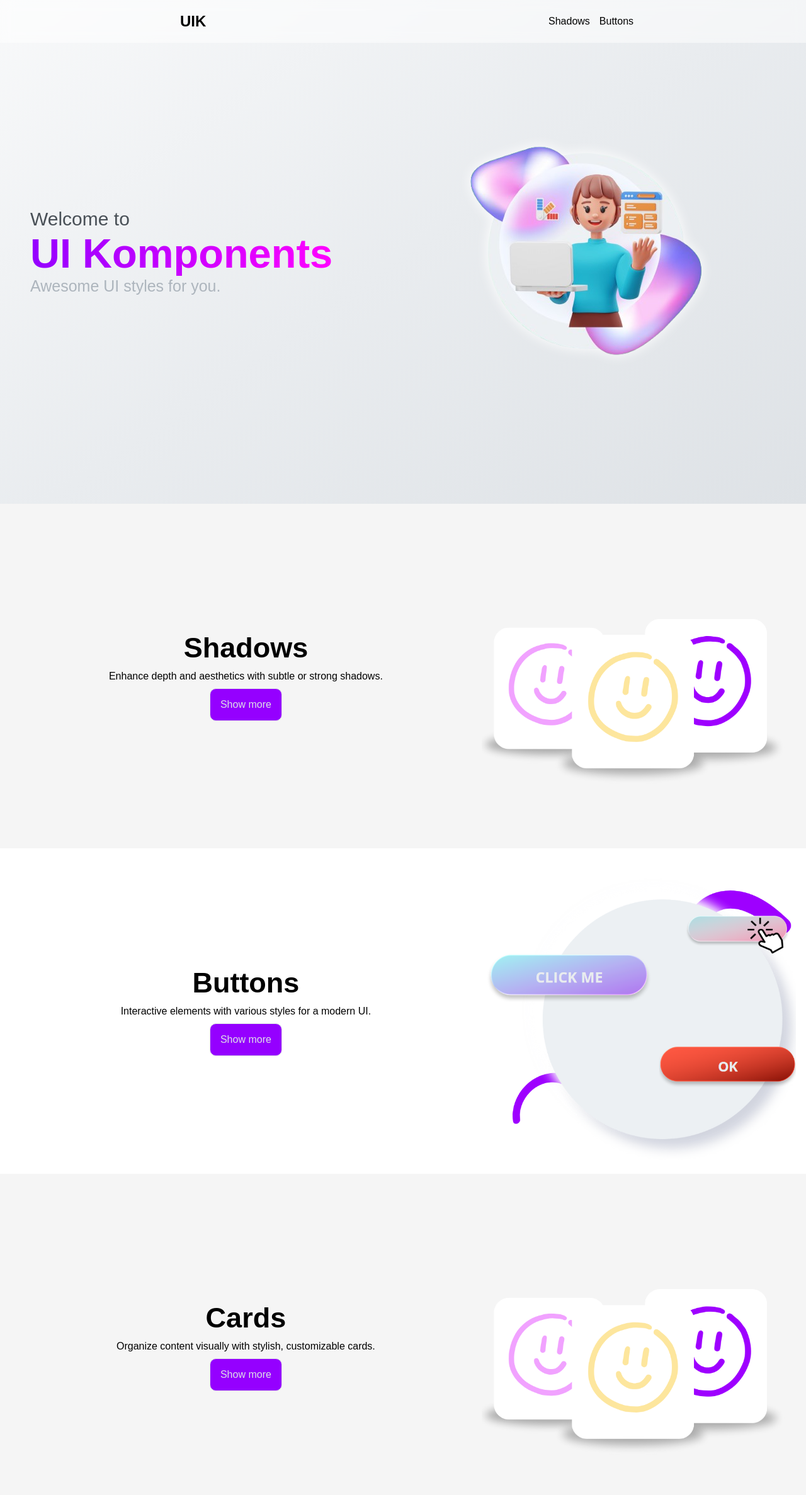
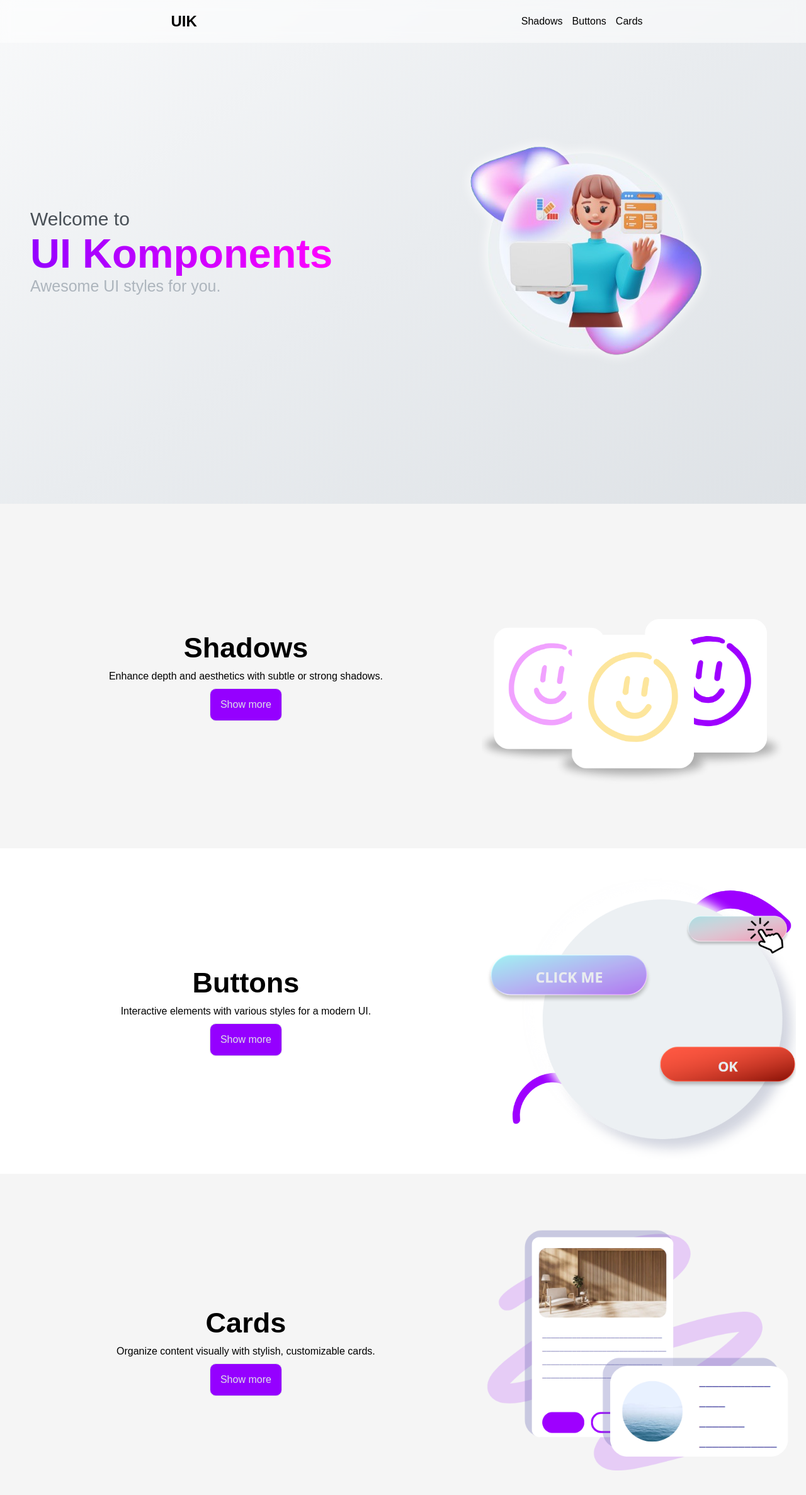
Before and after one commit to faazdy/ui-komponents, a React (Vite) app: page / in a window 1280 px wide. Shown: the top 2374 px of the page at 63% size. Built offline with nearby package versions, Linux system fonts and the light colour scheme.

Commit message:
-m 'cards init'

```diff
--- a/src/App.jsx
+++ b/src/App.jsx
@@ -8,6 +8,7 @@ import Home from "./pages/home/Home";
 import Navbar from "./components/Navbar";
 import Shadows from "./pages/shadows/Shadows";
 import ButtonList from "./pages/buttons/ButtonList";
+import CardList from "./pages/cards/CardList";
 
 
 function App() {
@@ -19,6 +20,7 @@ function App() {
           <Route path="/" element={<Home />} />
           <Route path="/shadows" element={<Shadows />} />
           <Route path="/buttons" element={<ButtonList />} />
+          <Route path="/cards" element={<CardList />} />
         </Routes>
       </Router>
     </>
--- a/src/components/Navbar.jsx
+++ b/src/components/Navbar.jsx
@@ -16,6 +16,9 @@ function Navbar() {
           <li>
             <Link to="/buttons">Buttons</Link>
           </li>
+          <li>
+            <Link to="/cards">Cards</Link>
+          </li>
         </ul>
       </div>
     </nav>
--- a/src/pages/cards/CardList.jsx
+++ b/src/pages/cards/CardList.jsx
@@ -0,0 +1,13 @@
+import React from 'react'
+import Herosection from '../../components/Herosection'
+
+const herobg = 'assets/images/hero-cards.png'
+function CardList() {
+  return (
+    <main className='cards-main-content'>
+        <Herosection title="Cards" description="Hey" bg={herobg}/>
+    </main>
+  )
+}
+
+export default CardList
--- a/src/pages/home/Home.jsx
+++ b/src/pages/home/Home.jsx
@@ -36,19 +36,19 @@ function Home() {
             </Link>
           </div>
           <div className="content-image">
-            <img src="assets/images/home-buttons.png" alt="shadows" />
+            <img src="assets/images/home-buttons.png" alt="buttons" />
           </div>
         </article>
         <article className="main-section-content">
           <div className="content-text">
             <h2>Cards</h2>
             <p>Organize content visually with stylish, customizable cards.</p>
-            <Link to="/shadows" className="example-btn">
+            <Link to="/cards" className="example-btn">
               Show more
             </Link>
           </div>
           <div className="content-image">
-            <img src="assets/images/home-shadows.png" alt="shadows" />
+            <img src="assets/images/home-cards.png" alt="cards" />
           </div>
         </article>
       </section>
--- a/src/styles/modal.scss
+++ b/src/styles/modal.scss
@@ -1,4 +1,4 @@
-
+@use "./variables" as *;
 .modal-code{
     display: none;
     position: fixed;
@@ -30,13 +30,14 @@
         position: sticky;
         top: 0;
         button{
-            background-color: rgba(255, 0, 0, 0.363);
+            background-color: $color8;
             border: 0;
             cursor: pointer;
             padding: .5em;
-            color: red;
-            width: 10%;
+            color: white;
+            width: 50px;
             height: auto;
+            border-radius: 5px;
         }
     }
     .code {
```
Also changed, not shown: src/pages/cards/Card.jsx (+9 -0 lines), public/assets/images/hero-cards.png (added), public/assets/images/home-cards.png (added).
